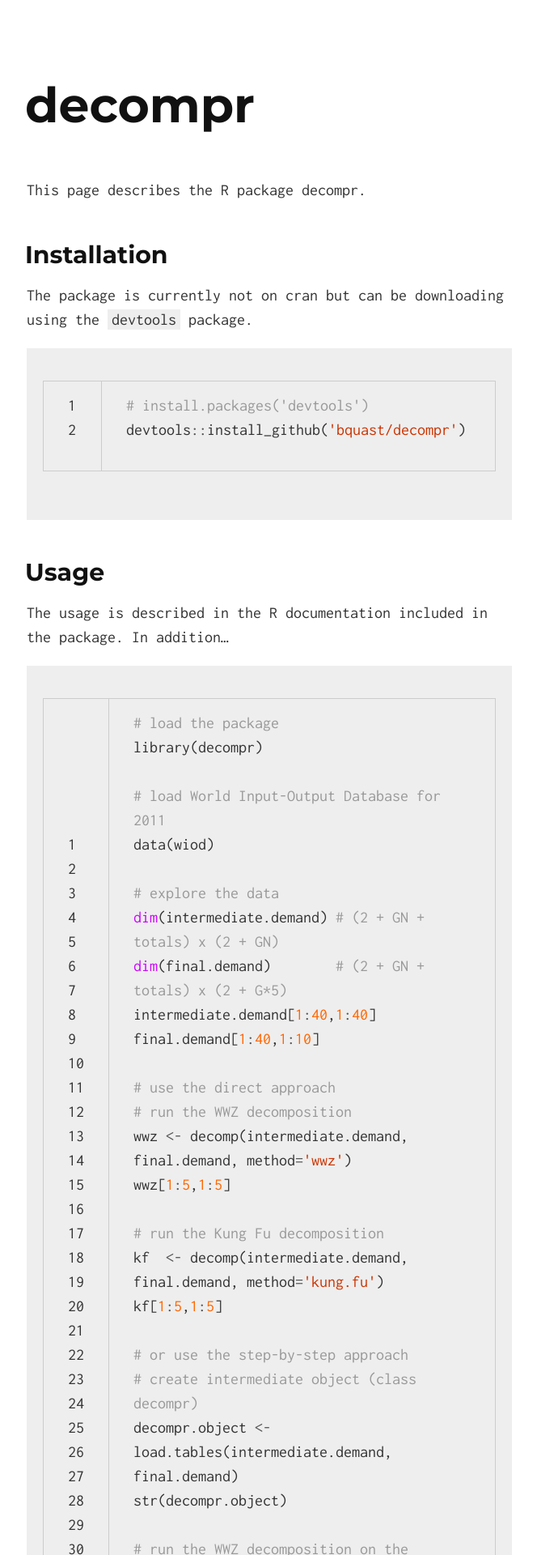
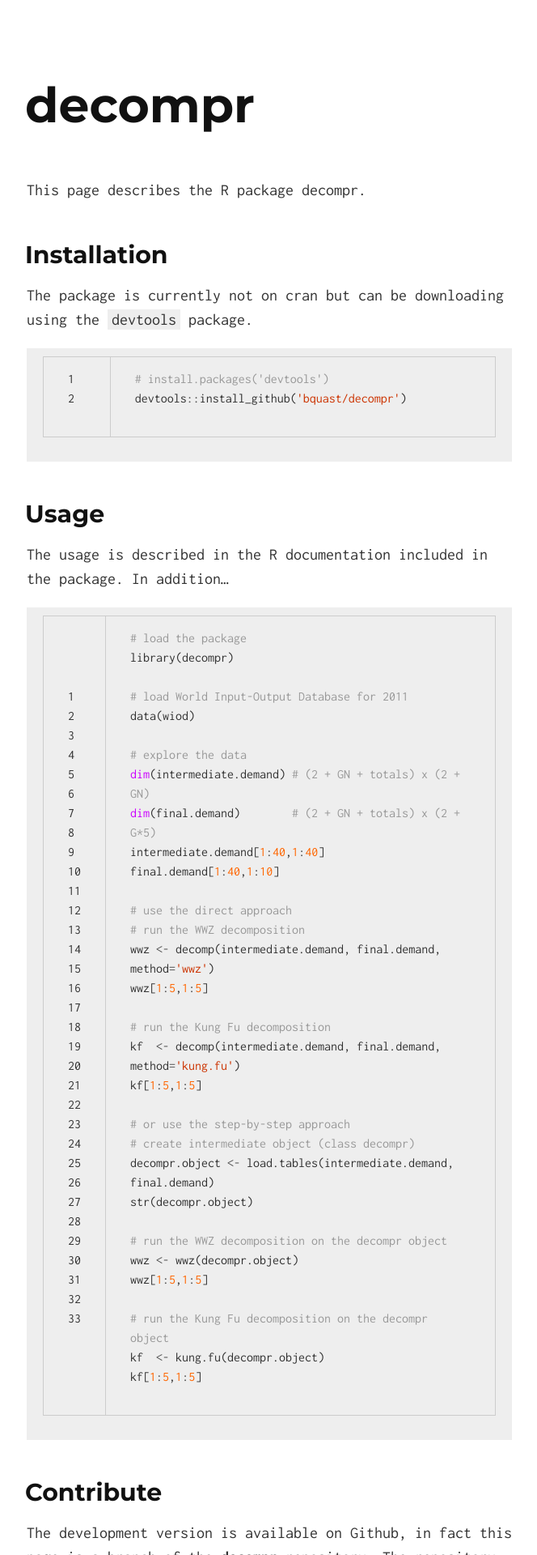
Before and after one commit to bquast/decompr, a Jekyll site: the page built from index.html, in a window 1280 px wide. Shown: the top 1920 px of the page at 81% size, without its empty margins (307-971 px from the left). Built offline with Jekyll 4.4.1, drawn with Linux system fonts in a browser that asks for light colours.

Commit message:
update CSS line indent

```diff
--- a/css/solo.css
+++ b/css/solo.css
@@ -135,10 +135,15 @@
 
 pre {
   padding: .5rem 1rem;
+  font-size: 0.8rem;
 }
 
 code {
   padding: .1rem .25rem;
+}
+
+pre > code {
+  padding: 0;
 }
 
 .container {
```
